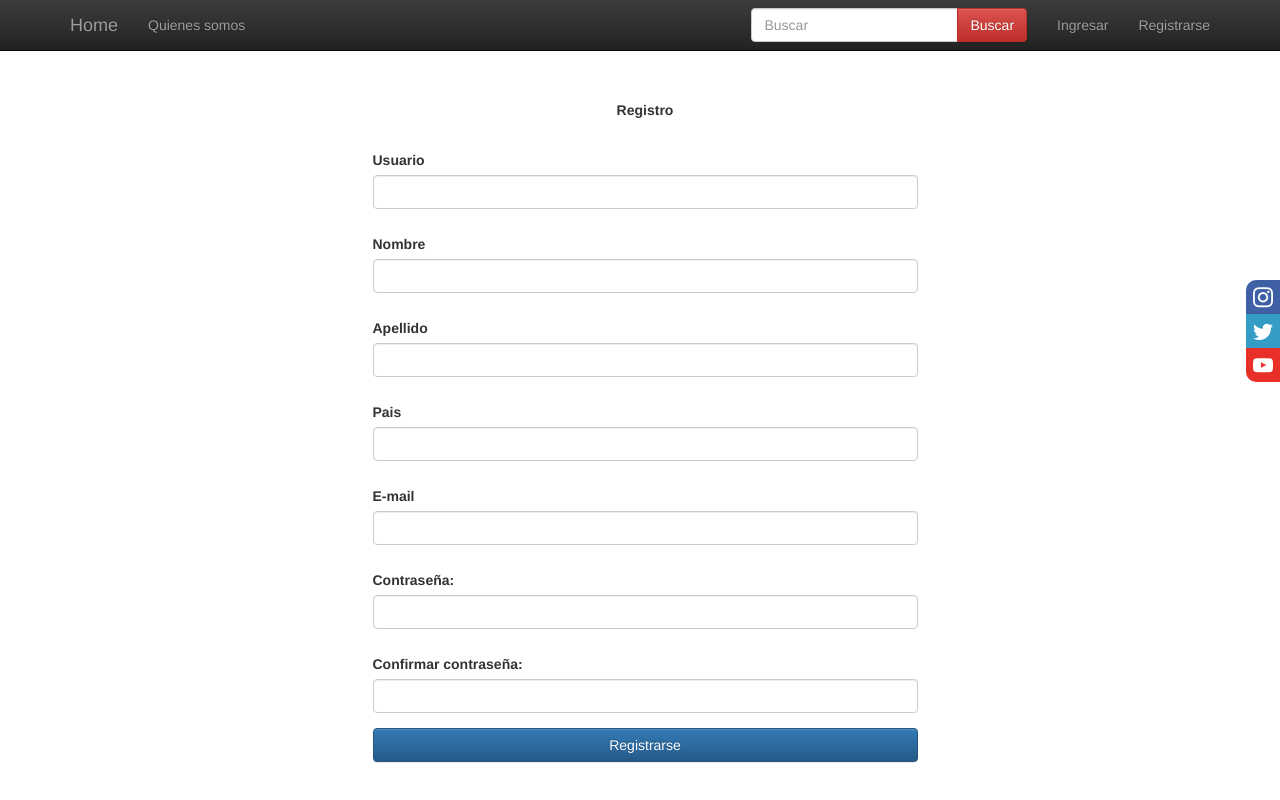
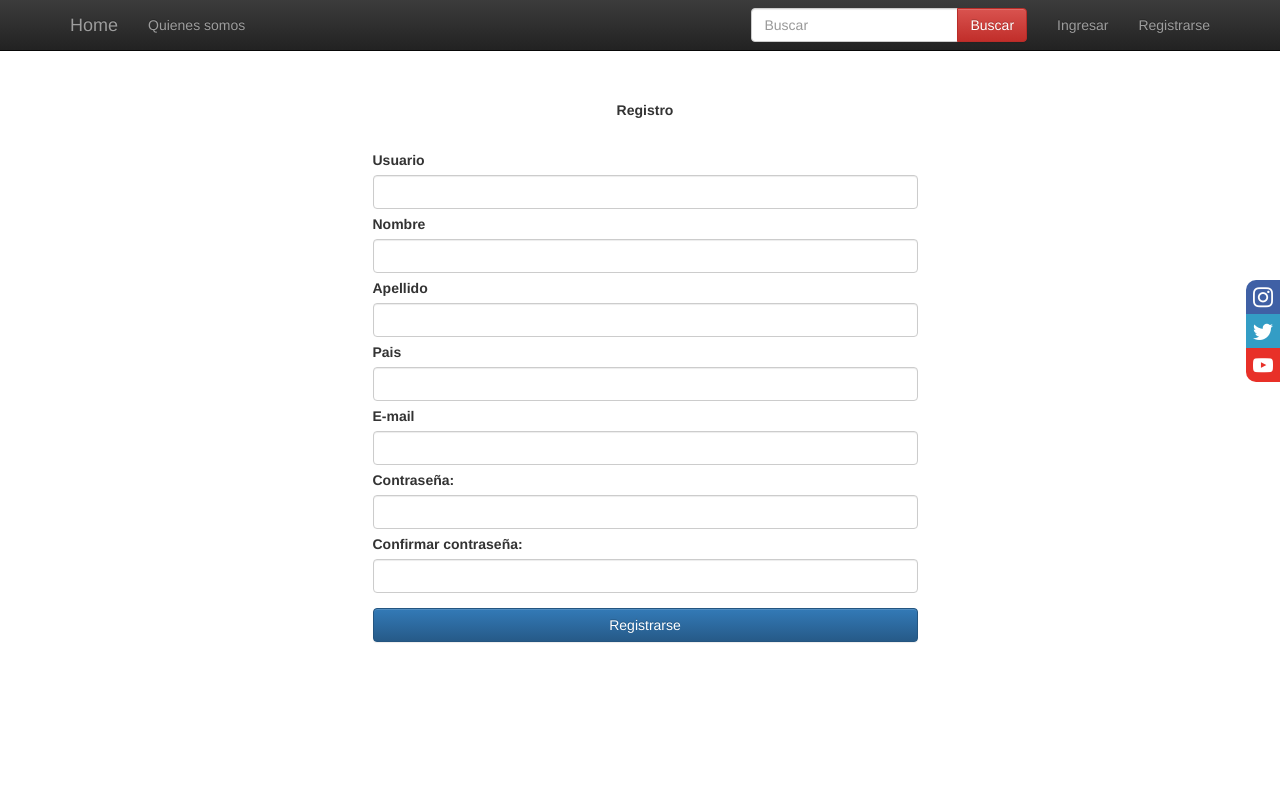
Before and after one commit to emilianososa93/IngenieriaWeb, a Django app: page /post/registro/ in a window 1280 px wide. Run offline with Django 3.2, Linux system fonts and the light colour scheme; some libraries are stand-ins or nearby versions; some web fonts are replaced.

Commit message:
registro modificado

```diff
--- a/blog/templates/blog/post_registro.html
+++ b/blog/templates/blog/post_registro.html
@@ -21,65 +21,36 @@ Login
 				</div>
 			</div>
 		</div>
-
 		<div class="row">
 			<div class="col-md-6 col-md-offset-3">
-				<div style="margin-bottom: -75px" class="form-group">
+				<div style="margin-bottom: -95px" class="form-group">
 					 <label for="username">Usuario</label>
 					 <input class="form-control" type="text" name="username">
 				</div>
-			</div>
-		</div>
-		<div class="row">
-			<div class="col-md-6 col-md-offset-3">
-				<div style="margin-bottom: -75px" class="form-group">
+				<div style="margin-bottom: -95px" class="form-group">
 					 <label for="username">Nombre</label>
 					 <input class="form-control" type="text" name="username">
 				</div>
-			</div>
-		</div>
-		<div class="row">
-			<div class="col-md-6 col-md-offset-3">
-				<div style="margin-bottom: -75px" class="form-group">
+				<div style="margin-bottom: -95px" class="form-group">
 					 <label for="username">Apellido</label>
 					 <input class="form-control" type="text" name="username">
 				</div>
-			</div>
-		</div>
-		<div class="row">
-			<div class="col-md-6 col-md-offset-3">
-				<div style="margin-bottom: -75px" class="form-group">
+				<div style="margin-bottom: -95px" class="form-group">
 					 <label for="username">Pais</label>
 					 <input class="form-control" type="text" name="username">
 				</div>
-			</div>
-		</div>
-		<div class="row">
-			<div class="col-md-6 col-md-offset-3">
-				<div style="margin-bottom: -75px" class="form-group">
+				<div style="margin-bottom: -95px" class="form-group">
 					 <label for="username">E-mail</label>
 					 <input class="form-control" type="text" name="username">
 				</div>
-			</div>
-		</div>
-		<div class="row">
-			<div class="col-md-6 col-md-offset-3">
-				<div style="margin-bottom: -75px" class="form-group">
+				<div style="margin-bottom: -95px" class="form-group">
 					<label for="username">Contraseña:</label>
 					<input class="form-control" type="password" name="password">
 				</div>
-			</div>
-		</div>
-		<div class="row">
-			<div class="col-md-6 col-md-offset-3">
 				<div  class="form-group">
 					<label for="username">Confirmar contraseña:</label>
 					<input class="form-control" type="password" name="password">
 				</div>
-			</div>
-		</div>
-		<div class="row">
-			<div class="col-md-6 col-md-offset-3">
 				<div class="form-group">
 					<button class="btn btn-primary btn-block" type="submit" name="registrarse"/>Registrarse</button>
 				</div>
```
